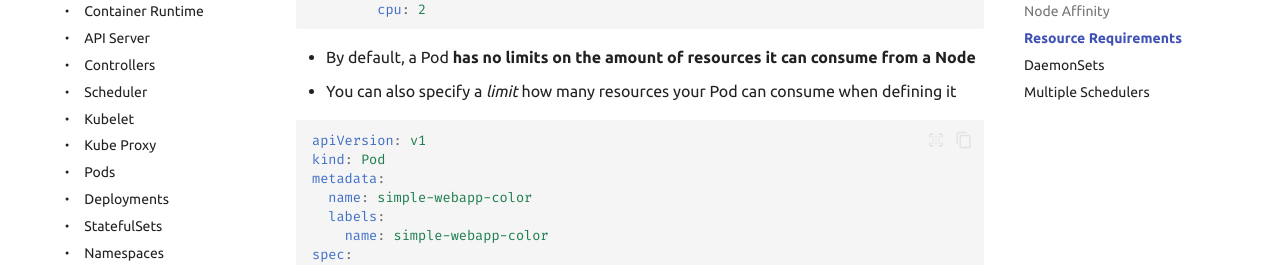
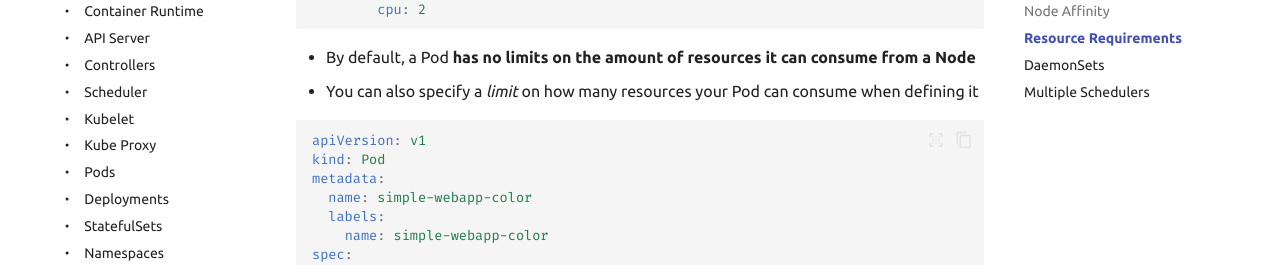
Before and after one commit to Braundo/kubernetes-guide, an MkDocs documentation site: the page built from docs/core-concepts/scheduling.md, in a window 1280 px wide and 900 px high, scrolled down 3201 px. Shown: the part 178-443 px from the top of the window. Built offline with MkDocs 1.6.1 and Material for MkDocs 9.7.7, drawn with Linux system fonts in a browser that asks for light colours.

````diff
--- a/docs/core-concepts/scheduling.md
+++ b/docs/core-concepts/scheduling.md
@@ -119,7 +119,7 @@ spec:
 
 
 - By default, a Pod **has no limits on the amount of resources it can consume from a Node**
-- You can also specify a *limit* how many resources your Pod can consume when defining it
+- You can also specify a *limit* on how many resources your Pod can consume when defining it
 
 ```yaml
 apiVersion: v1
````
